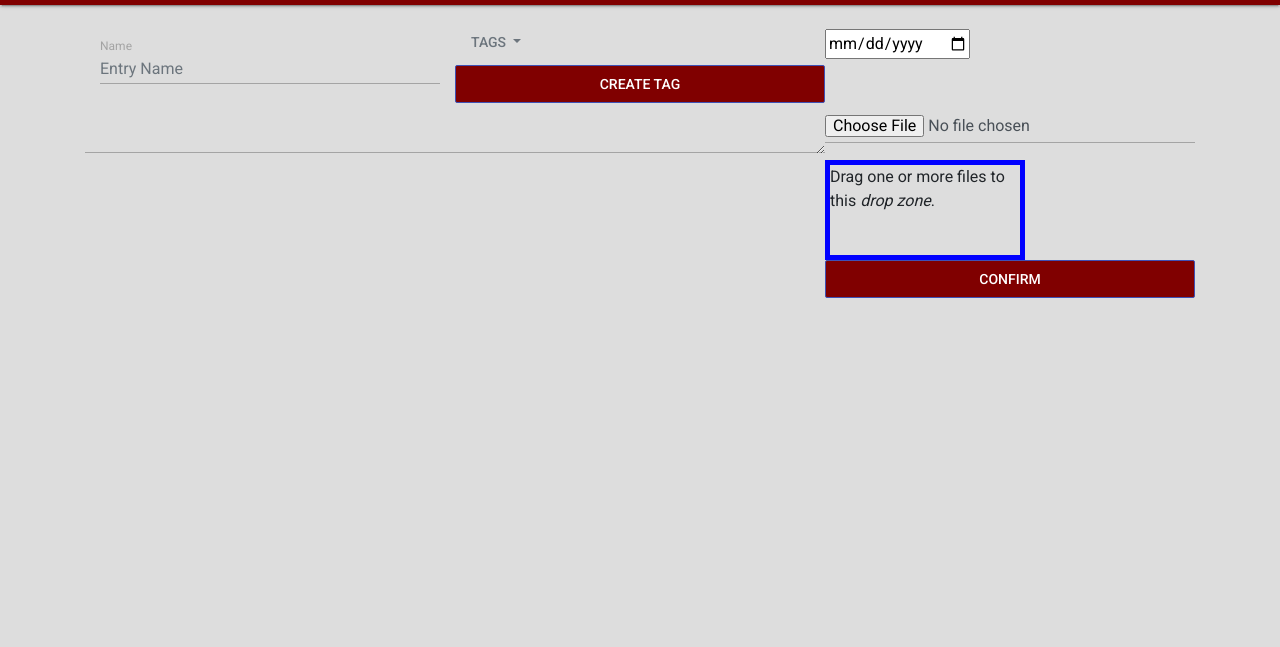
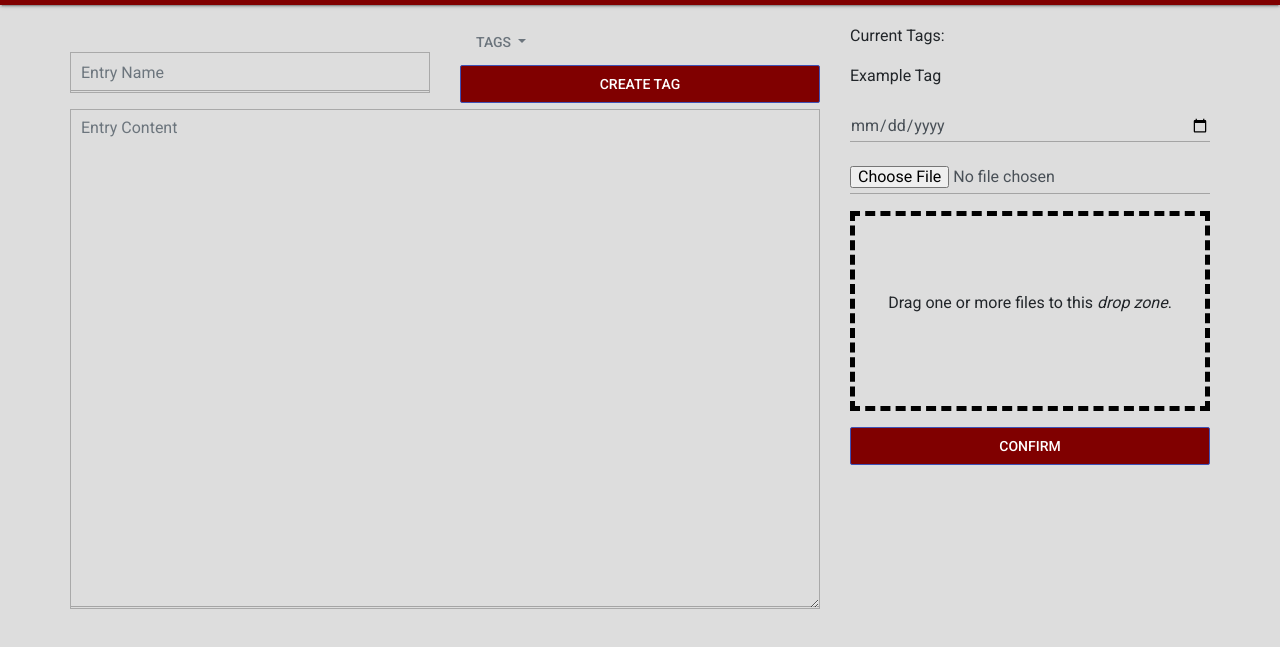
Before and after one commit to rhit-brunkocl/RobomastersWebsite, a plain HTML site: page public/edit-add-entry.html in a window 1280 px wide. Shown: the part 51-698 px from the top of the page. Drawn offline with nearby package versions, Linux system fonts and the light colour scheme.

Commit message:
formatting done

```diff
--- a/public/edit-add-entry.html
+++ b/public/edit-add-entry.html
@@ -55,11 +55,10 @@
   </nav>
 
   <div id="mainPage" class="container page-container">
-    <div id="pageGrid" class="row no-gutters justify-content-md-center">
+    <div id="pageGrid" class="row justify-content-md-center">
     <div class = "col-4">
         <div class = "container" style = "text-align: center;">
             <div class="form-group">
-            <label for="entryName">Name</label>
              <input type="name" class="form-control" id="entryName" aria-describedby="emailHelp" placeholder="Entry Name">
              </div>
         </div>
@@ -99,17 +98,24 @@
     </div>
     </div>
     <div class="col-4">
-        <div class="form-check">
-            <input class="form-check-input" type="date" value="" id="flexCheckDefault">
-        </div>
+            <p>Current Tags:</p>
+            <p>Example Tag</p>
     </div>
     <div class="col-8">
         <div class="input-group">
-            <textarea class="form-control" aria-label="With textarea"></textarea>
+            <textarea id = "entryContent" class="form-control" aria-label="With textarea" placeholder="Entry Content"></textarea>
           </div>
     </div>
     <div class="col-4">
         <div class="row">
+            <div class="col-12">
+                <div class="input-group">
+                    <input type="date" class="form-control" aria-label="With textarea"></textarea>
+                  </div>
+            </div>
+            <div class="col-12">
+                <p></p>
+            </div>
             <div class="col-12">
                 <div class="mb-3">
                     <input class="form-control" type="file" id="formFile">
@@ -119,6 +125,9 @@
                 <div id="drop_zone" ondrop="dropHandler(event);" ondragover="dragOverHandler(event);">
                     <p>Drag one or more files to this <i>drop zone</i>.</p>
                 </div>
+            </div>
+            <div class="col-12">
+                <p></p>
             </div>
             <div class="col-12">
                 <div class="mb-3">
--- a/public/styles/main.css
+++ b/public/styles/main.css
@@ -16,6 +16,10 @@ body {
     color: white;
  }
 
+.form-check{
+    margin-left: 10px;
+}
+
 #fileIcon {
     font-size: 100px;
 }
@@ -29,7 +33,26 @@ body {
 }
 
 #drop_zone {
-    border: 5px solid blue;
-    width: 200px;
-    height: 100px;
+    border: 5px dashed black;
+    height:200px;
+    display: flex;
+    justify-content: center;
+    align-items: center;
+    text-align: center;
   }
+
+  #entryName{
+    border: 1px solid darkgrey;
+    padding: 10px;
+    width:fill;
+  }
+
+  #entryContent {
+    border: 1px solid darkgrey;
+    padding: 10px;
+    height: 500px;
+  }
+
+  .container{
+    padding:0px;
+  }
```
